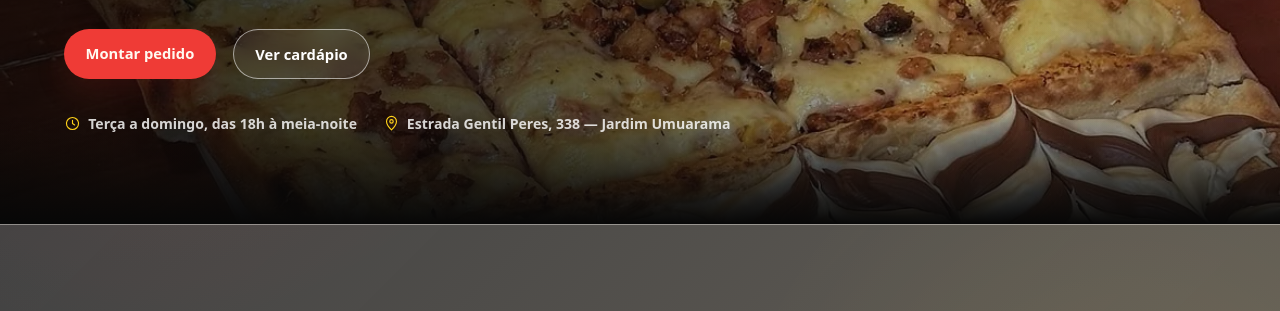
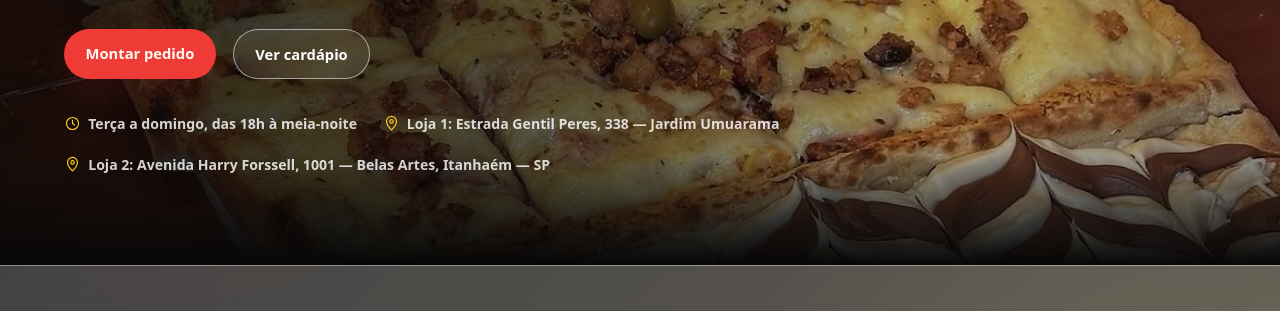
Before and after one commit to isaquedzn22-lang/Pizzaria-Tomatelli, a plain HTML site: page index.html in a window 1280 px wide. Shown: the part 641-952 px from the top of the page. Drawn offline with Linux system fonts and the light colour scheme.

Commit message:
Add files via upload

```diff
--- a/index.html
+++ b/index.html
@@ -192,7 +192,10 @@
               </svg>Terça a domingo, das 18h à meia-noite</li>
             <li><svg>
                 <use href="#icon-pin" />
-              </svg>Estrada Gentil Peres, 338 — Jardim Umuarama</li>
+              </svg>Loja 1: Estrada Gentil Peres, 338 — Jardim Umuarama</li>
+            <li><svg>
+                <use href="#icon-pin" />
+              </svg>Loja 2: Avenida Harry Forssell, 1001 — Belas Artes, Itanhaém — SP</li>
           </ul>
         </div>
         <div class="hero__art">
```
